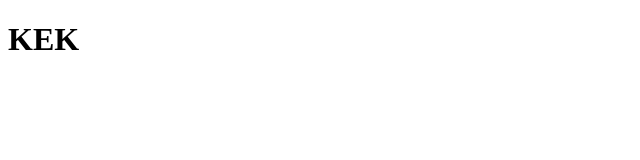
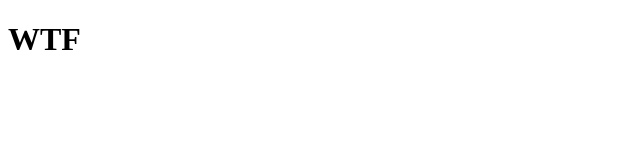
Before and after one commit to 4ernobaev/4ernobaev.github.io, a plain HTML site: page index.html in a window 1280 px wide. Shown: the full height of the page, 0-640 px from the left. Drawn offline with Linux system fonts and the light colour scheme.

Commit message:
Update index.html

```diff
--- a/index.html
+++ b/index.html
@@ -5,6 +5,6 @@
         <title>Kek</title>
     </head>
     <body>
-        <h1>KEK</h1>
+        <h1>WTF</h1>
     </body>
 </html>
```
